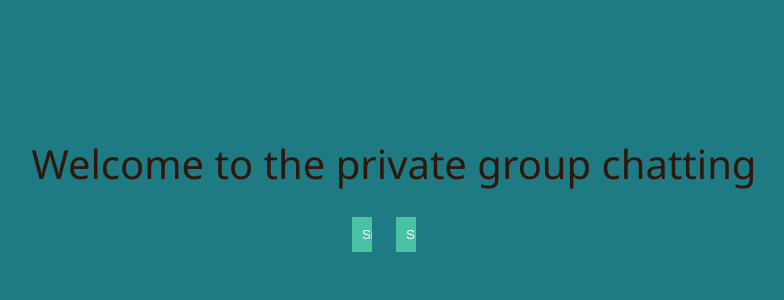
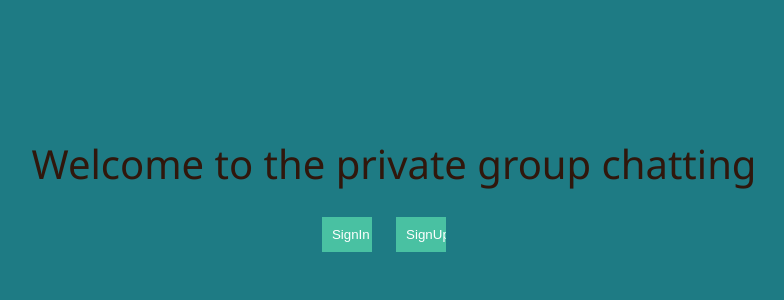
Before and after one commit to ak340701/chating, a PHP site: page / in a window 1280 px wide. Shown: the part 67-367 px from the top of the page, without its empty margins (246-1030 px from the left). Run offline with PHP 8.4, Linux system fonts and the light colour scheme.

Commit message:
Update style.css

```diff
--- a/css/style.css
+++ b/css/style.css
@@ -98,7 +98,7 @@ p {
 	background: #49c1a2;
 	color: #fff;
 	cursor: pointer;
-	width: 20px;
+	width: 50px;
 }
 .signin:hover{
 	color:black;
```
